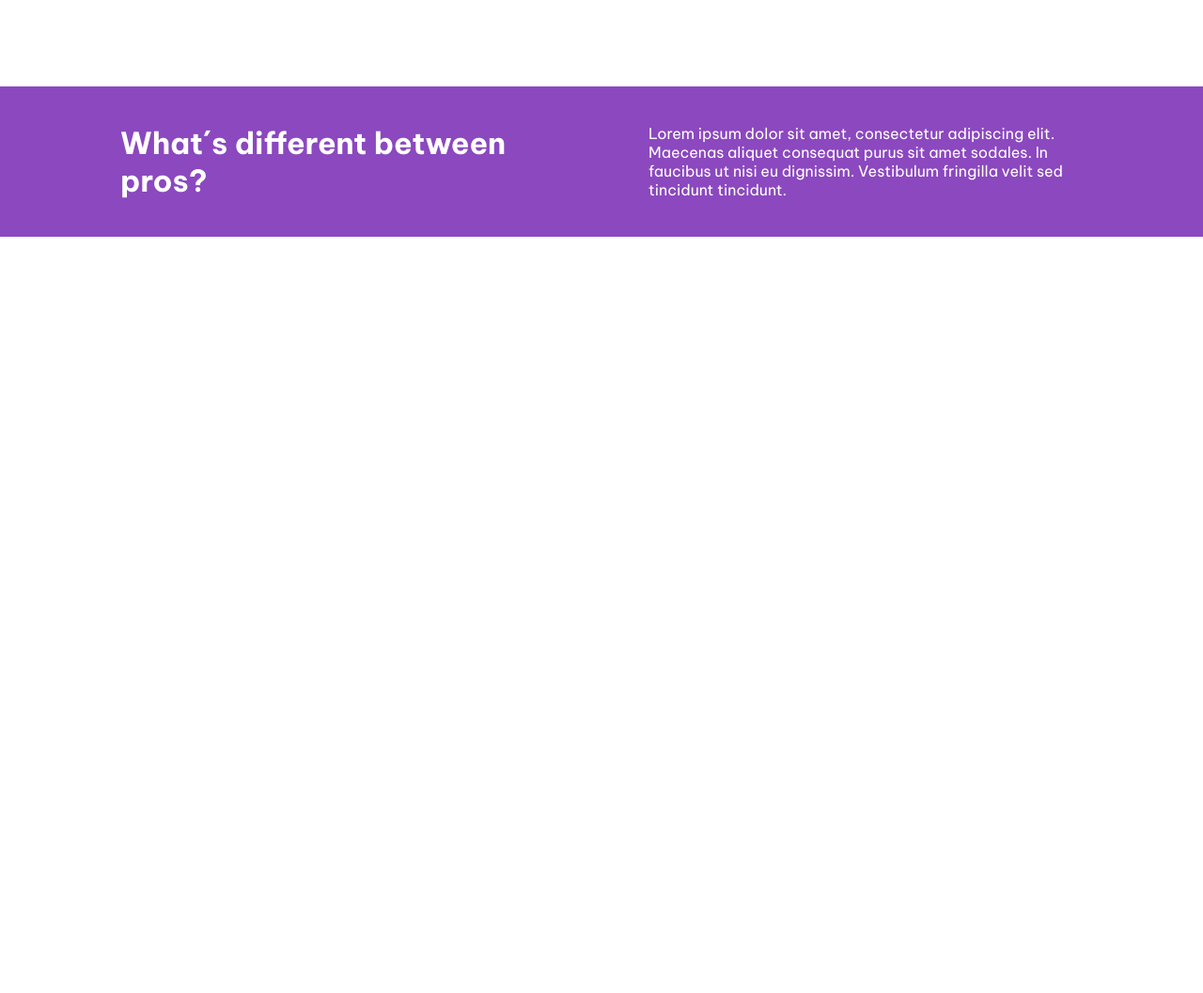
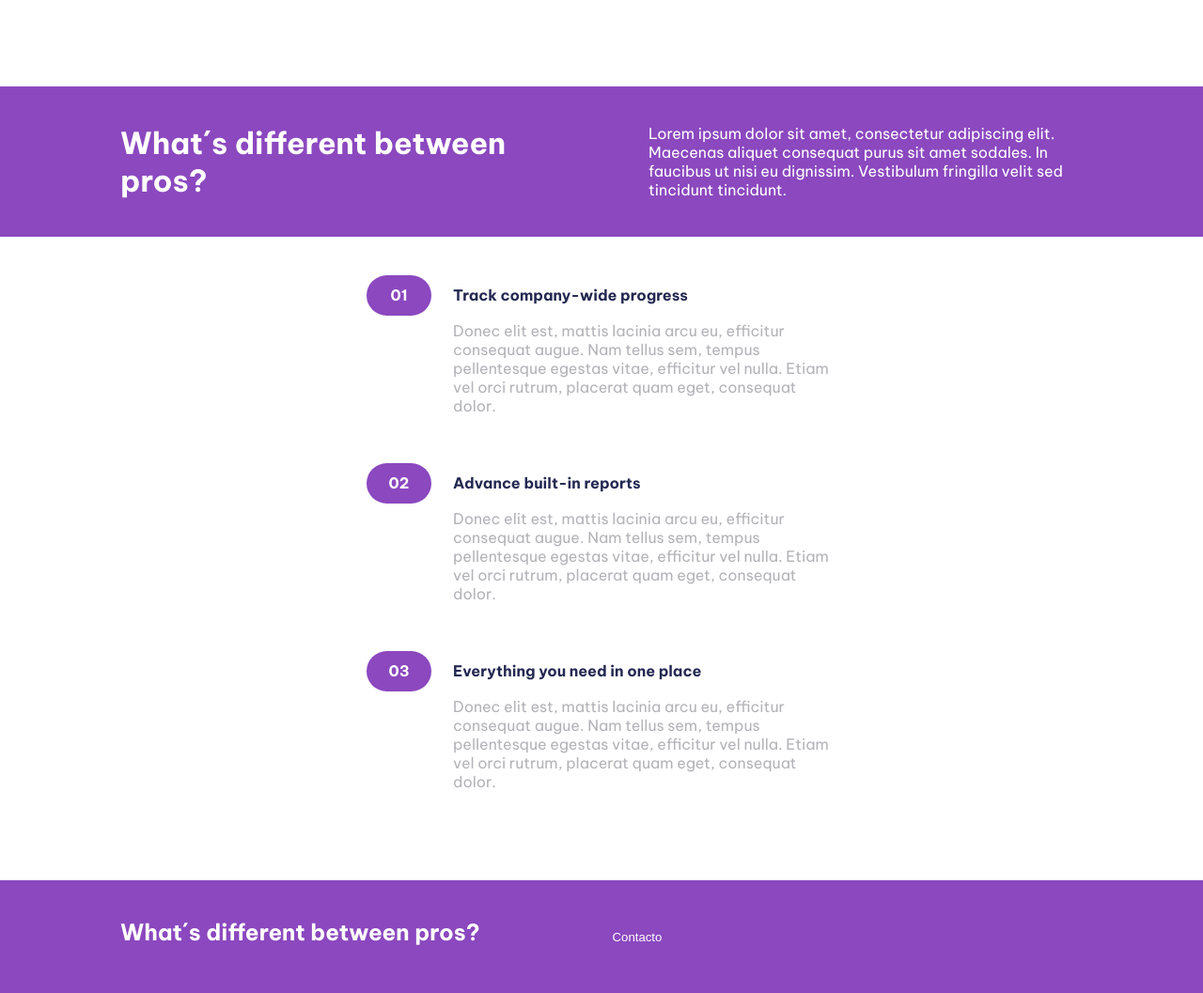
Before and after one commit to edosmedia/Examen-Practico-Final-FrontEnd1, a plain HTML site: page index.html in a window 1280 px wide. Shown: the part 627-1684 px from the top of the page at 94% size. Before the commit the page ends 879 px from the top, so only its background shows below. Drawn offline with Linux system fonts and the light colour scheme.

Commit message:
estable 0309232052

```diff
--- a/css/responsive.css
+++ b/css/responsive.css
@@ -1,5 +1,4 @@
 /* Mobile: 480px */
 
 
-
 /* Table 780px */
--- a/css/style.css
+++ b/css/style.css
@@ -14,11 +14,14 @@
     --gris: rgb(249, 249, 249);
     --luz: #fff;
     --oscuro: #000;
+    --text_alt: #B3B2B7;
 
-    --tamano-fuente-base: 16px --color-hover-texto: rgba(36, 46, 82, 0.6);
+    --tamano-fuente-base: 16px;
+    --color-hover-texto: rgba(36, 46, 82, 0.6);
     /* Fuentes */
     --font-principal: 'Be Vietnam Pro', sans-serif;
 }
+
 
 
 .contenedor {
@@ -99,7 +102,7 @@ nav.menu ul li a:hover {
 
 /* END Header */
 
-
+/* Slideshow */
 .slideshow .content {
     display: flex;
     justify-content: space-between;
@@ -117,7 +120,7 @@ nav.menu ul li a:hover {
     text-align: end;
 }
 
-.contenido-slideshow  h2 {
+.contenido-slideshow h2 {
     font-size: 50px;
     font-weight: 700;
     color: var(--nuetro-2);
@@ -134,6 +137,7 @@ p {
     color: var(--oscuro);
     text-align: right;
 }
+/* End Slideshow */
 
 .banner {
     background-color: var(--primario-1);
@@ -163,3 +167,53 @@ p {
     font-size: 1rem;
 
 }
+
+/* Cards */
+
+.cards  {
+
+    margin-top: 40px;
+    display: flex;
+    gap: 50px;
+    flex-wrap: wrap;
+    justify-content: center;
+
+}
+.card {
+    display: flex;
+    align-items:baseline;
+    gap: 23px;
+    width: 500px
+}
+
+.numero {
+    display: flex;
+    align-items: center;
+    justify-content: center;
+    color: var(--luz);
+    font-weight: 700;
+    font-size: 1rem;
+    background-color: var(--primario-1);
+    height: 43px;
+    min-width: 69px;
+    border-radius: 30px;
+    -webkit-border-radius: 30px;
+    -moz-border-radius: 30px;
+    -ms-border-radius: 30px;
+    -o-border-radius: 30px;
+
+}
+
+
+.contenido-card .titulo {
+    margin-bottom: 18px;
+    font-size: 1rem;
+    font-weight: 700;
+    color: var(--nuetro-2);
+    padding-top: 12px;
+}
+
+.contenido-card legend {
+    color: var(--text_alt);
+
+}
--- a/index.html
+++ b/index.html
@@ -42,7 +42,9 @@
         </div>
     </section>
 
-    <section class="banner">
+    <section class="engache">
+        <!-- Banner -->
+        <div class="banner">
             <div class="contenedor">
                 <div class="contenido">
                     <h3>What´s different between pros?</h3>
@@ -50,7 +52,59 @@
                         sodales. In faucibus ut nisi eu dignissim. Vestibulum fringilla velit sed tincidunt tincidunt.</span>
                 </div>
             </div>
+        </div>
+        <!-- End Banner -->
+
+        <!-- Cards -->
+        <div class="contenedor">
+            <div class="cards">
+                <div class="card">
+                    <div class="numero"> 01
+                    </div>
+                    <div class="contenido-card">
+                        <div class="titulo">Track company-wide progress</div>
+                        <legend>Donec elit est, mattis lacinia arcu eu, efficitur consequat augue. Nam tellus sem, tempus
+                            pellentesque egestas vitae, efficitur vel nulla. Etiam vel orci rutrum, placerat quam eget,
+                            consequat dolor.
+                        </legend>
+                    </div>
+                </div>
+                <div class="card">
+                    <div class="numero"> 02
+                    </div>
+                    <div class="contenido-card">
+                        <div class="titulo">Advance built-in reports</div>
+                        <legend>Donec elit est, mattis lacinia arcu eu, efficitur consequat augue. Nam tellus sem, tempus
+                            pellentesque egestas vitae, efficitur vel nulla. Etiam vel orci rutrum, placerat quam eget,
+                            consequat dolor.
+                        </legend>
+                    </div>
+                </div>
+                <div class="card">
+                    <div class="numero"> 03
+                    </div>
+                    <div class="contenido-card">
+                        <div class="titulo">Everything you need in one place</div>
+                        <legend>Donec elit est, mattis lacinia arcu eu, efficitur consequat augue. Nam tellus sem, tempus
+                            pellentesque egestas vitae, efficitur vel nulla. Etiam vel orci rutrum, placerat quam eget,
+                            consequat dolor.
+                        </legend>
+                    </div>
+                </div>
+            </div>
+        </div>
+        <!-- End Cards -->
     </section>
+
+
+
+        <div class="banner">
+            <div class="contenedor">
+                <div class="contenido">
+                    <h2>What´s different between pros?</h2>
+                    <button class="btn-primario" name="button">Contacto</button>
+            </div>
+        </div>
 </body>
 
 </html>
```
Lines whose indentation alone changed are shown as unchanged.
